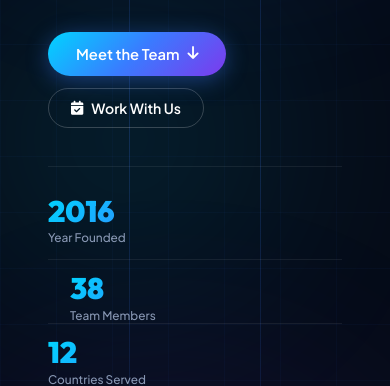
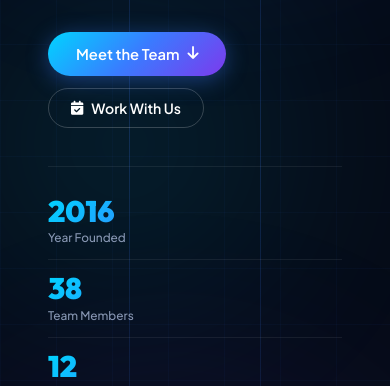
Before and after one commit to arifbillahcse/digital-marketing-agency-2, a PHP site: page /about.html in a window 390 px wide. Shown: the part 516-902 px from the top of the page. Run offline with PHP 8.4, Linux system fonts and the light colour scheme; some libraries are stand-ins or nearby versions.

Commit message:
Fix .hfacts and .hero-stats mobile layout: specificity override for middle item
The :not(:first-child):not(:last-child) selector (specificity 30) was overriding
the mobile .hf/.hs rule (specificity 10), leaving the middle stat item with
horizontal padding:0 22px on mobile. Added the :not() selector directly in the
mobile rule so it wins and all items stack cleanly with bottom borders.

https://claude.ai/code/session_01VNQ3RzEK7BUexrqhPyMbvN

```diff
--- a/assets/styles.css
+++ b/assets/styles.css
@@ -793,7 +793,7 @@ footer{background:rgba(255,255,255,.025);border-top:1px solid rgba(255,255,255,.
   #cur,
   #bt{right:14px;bottom:14px}.tl::before{left:24px}
   .hfacts{flex-direction:column;gap:14px}
-  .hf{border-right:none;border-bottom:1px solid rgba(255,255,255,.07);padding:0 0 14px 0}
+  .hf,.hf:not(:first-child):not(:last-child){border-right:none;border-bottom:1px solid rgba(255,255,255,.07);padding:0 0 14px 0}
   .hf:last-child{border-bottom:none;padding:0}
   .hv{overflow:hidden}
   .sc2-v{font-size:1.9rem}
@@ -1423,7 +1423,7 @@ footer{background:rgba(255,255,255,.025);border-top:1px solid rgba(255,255,255,.
   .hv{height:260px;overflow:hidden}
   .fc1,.fc2,.fc3,.fc4{display:none!important}
   .hero-stats{flex-direction:column;gap:14px}
-  .hs{border-right:none;border-bottom:1px solid rgba(255,255,255,.07);padding:0 0 14px 0}
+  .hs,.hs:not(:first-child):not(:last-child){border-right:none;border-bottom:1px solid rgba(255,255,255,.07);padding:0 0 14px 0}
   .hs:last-child{border-bottom:none;padding:0}
   .feat-content{padding:28px 22px}
   .feat-metrics{grid-template-columns:repeat(2,1fr)}
```
